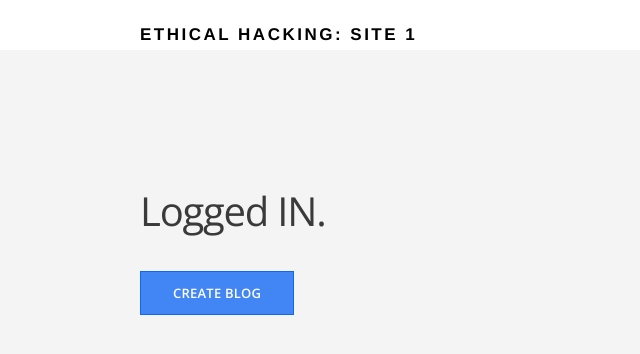
After one commit to pchiquini/EthicHacking, a Flask app: template templates/home.html in a window 1280 px wide. The commit adds this page. Shown: the top 354 px of the page, without its empty margins (0-640 px from the left). Run offline with Flask 2, Linux system fonts and the light colour scheme; the template is opened without the code that fills it, so the values that code supplies are empty.

Commit message:
working on log in

```diff
--- a/routes.py
+++ b/routes.py
@@ -10,9 +10,22 @@ db.init_app(app)
 def index():
   return render_template("index.html")
 
+def home():
+	return render_template("home.html")
+
 @app.route("/about")
 def about():
   return render_template("about.html")
 
+
+@app.route('/login', methods=["GET","POST"])
+def login():
+    if request.form['password'] == 'admin' and request.form['username'] == 'admin':
+        session['logged_in'] = True
+        return redirect(url_for('home'))
+    else:
+    	flash('wrong password!')
+    return home()
+
 if __name__ == "__main__":
   app.run(debug=True)
--- /dev/null
+++ b/templates/home.html
@@ -0,0 +1,16 @@
+{% extends "layout.html" %}
+
+{% block content %}
+  <main class="hero-section">
+    <div class="container">
+
+      <div class="section-content">
+        <h2>Logged IN.</h2>
+        <a href="#" class="btn-primary">Create Blog</a>
+      </div>
+
+      <div class="clearfix"></div>
+
+    </div>
+  </main>
+{% endblock %}
```
Also changed, not shown: templates/index.html (+7 -1 lines), templates/login.html (added, +16 -0 lines).
